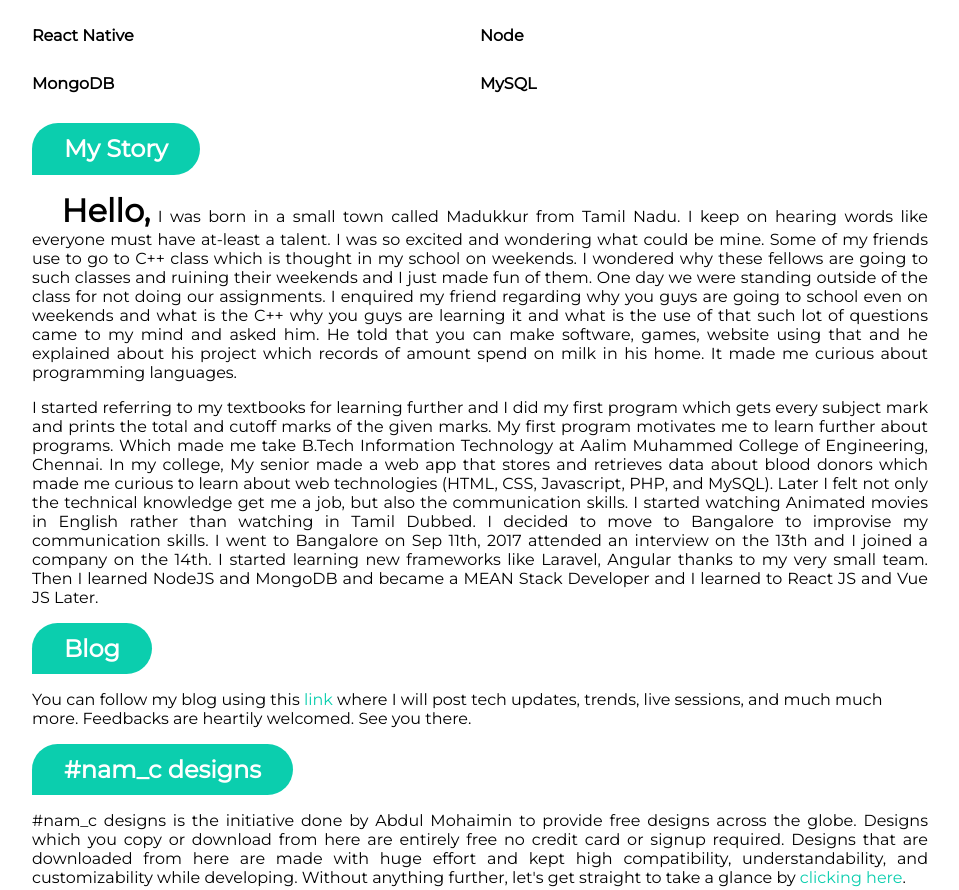
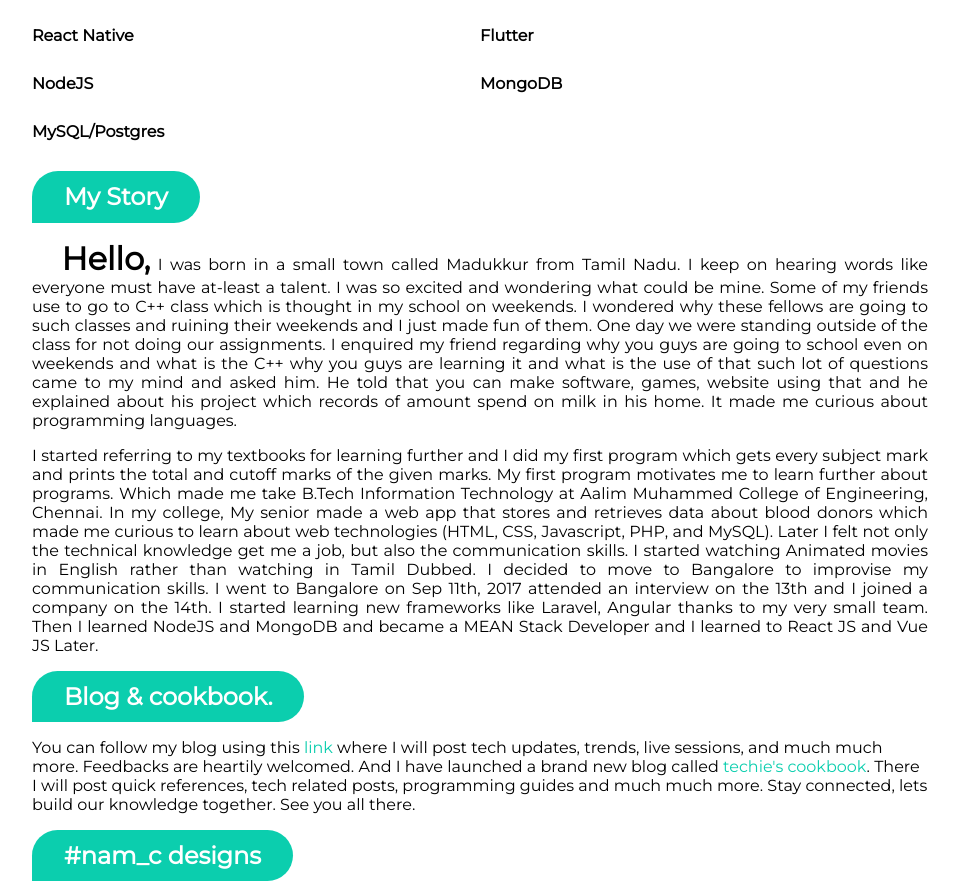
Before and after one commit to mohaimin95/mohaimin95.github.io, a plain HTML site: page index.html in a window 1280 px wide. Shown: the part 1363-2253 px from the top of the page, without its empty margins (160-1119 px from the left). Drawn offline with Linux system fonts and the light colour scheme.

Commit message:
added cookbook

```diff
--- a/index.html
+++ b/index.html
@@ -25,10 +25,12 @@
 			<div class="nav">
 				<ul class="list">
 					<li class="list-item"><a href="#skills" class="list-item-link">Skills</a>
-					<li class="list-item"><a href="#story" class="list-item-link">Story</a>
 					<li class="list-item"><a href="designs/index.html" target="blank" class="list-item-link">Designs</a>
 					<li class="list-item"><a href="https://mohaimin95.github.io/blog/" target="blank"
 							class="list-item-link">Blog</a>
+					</li>
+					<li class="list-item"><a href="https://techiescookbook.blogspot.com/" target="blank"
+							class="list-item-link">Cookbook</a>
 					</li>
 				</ul>
 			</div>
@@ -207,8 +209,14 @@
 						<div class="skill-title">React Native</div>
 						<progress id="file" value="80" max="100" class="ppp"> 80% </progress>
 					</div>
+
 					<div class="skill">
-						<div class="skill-title">Node</div>
+						<div class="skill-title">Flutter</div>
+						<progress id="file" value="80" max="100" class="ppp"> 80% </progress>
+					</div>
+
+					<div class="skill">
+						<div class="skill-title">NodeJS</div>
 						<progress id="file" value="89" max="100" class="ppp"> 89% </progress>
 					</div>
 					<div class="skill">
@@ -217,7 +225,7 @@
 					</div>
 
 					<div class="skill">
-						<div class="skill-title">MySQL</div>
+						<div class="skill-title">MySQL/Postgres</div>
 						<progress id="file" value="90" max="100" class="ppp"> 90% </progress>
 					</div>
 
@@ -257,12 +265,12 @@
 			</section>
 
 			<section id="blog">
-				<h2 class="mb-1 mt-1 hello w-fit">Blog</h2>
+				<h2 class="mb-1 mt-1 hello w-fit">Blog & cookbook.</h2>
 				<article>
 					You can follow my blog using this <a title="Something really interesting ahead"
 						href="https://mohaimin95.github.io/blog/" target="_blank" rel="noopener noreferrer">link</a>
 					where I will post tech updates, trends, live sessions, and much much more. Feedbacks are heartily
-					welcomed. See you there.
+					welcomed. And I have launched a brand new blog called  <a href="https://techiescookbook.blogspot.com/" target="_blank">techie's cookbook</a>. There I will post quick references, tech related posts, programming guides and much much more. Stay connected, lets build our knowledge together. See you all there.
 				</article>
 			</section>
 
```
